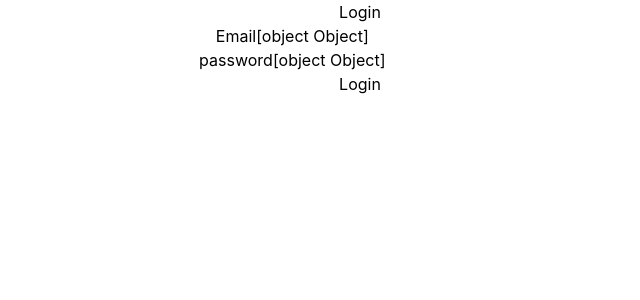
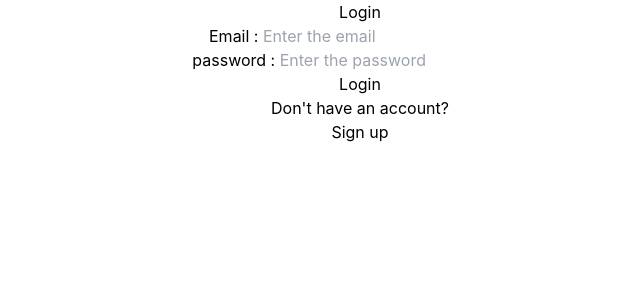
Before and after one commit to jubairskv/signup, a React (Create React App) app: page / in a window 1280 px wide. Shown: the top 300 px of the page, without its empty margins (280-920 px from the left). Built offline with nearby package versions, Linux system fonts and the light colour scheme.

Commit message:
Signup page using localstorage and create browser router

```diff
--- a/src/Components/SignIn.js
+++ b/src/Components/SignIn.js
@@ -1,4 +1,5 @@
 import React, { useState } from "react";
+import { Link } from "react-router-dom";
 
 const SignIn = () => {
   const [input, setInput] = useState({
@@ -14,29 +15,39 @@ const SignIn = () => {
       <h1>Login</h1>
       <form onSubmit={handleSubmit}>
         <div>
-          <label>Email</label>
+          <label>Email : </label>
           <input
             type="text"
-            value={input}
+            name="email"
+            value={input.email}
             placeholder="Enter the email"
             onChange={(e) =>
-              setInput({ ...input, [e.target.email]: e.target.value })
+              setInput({ ...input, [e.target.name]: e.target.value })
             }
           />
         </div>
         <div>
-          <label>password</label>
+          <label>password : </label>
           <input
             type="text"
-            value={input}
+            name="password"
+            value={input.password}
             placeholder="Enter the password"
             onChange={(e) =>
-              setInput({ ...input, [e.target.password]: e.target.value })
+              setInput({ ...input, [e.target.name]: e.target.value })
             }
           />
         </div>
         <div>
           <button>Login</button>
+        </div>
+        <div>
+          <p>
+            Don't have an account?
+            <Link to="/signup">
+              <h6>Sign up</h6>
+            </Link>
+          </p>
         </div>
       </form>
     </div>
```
